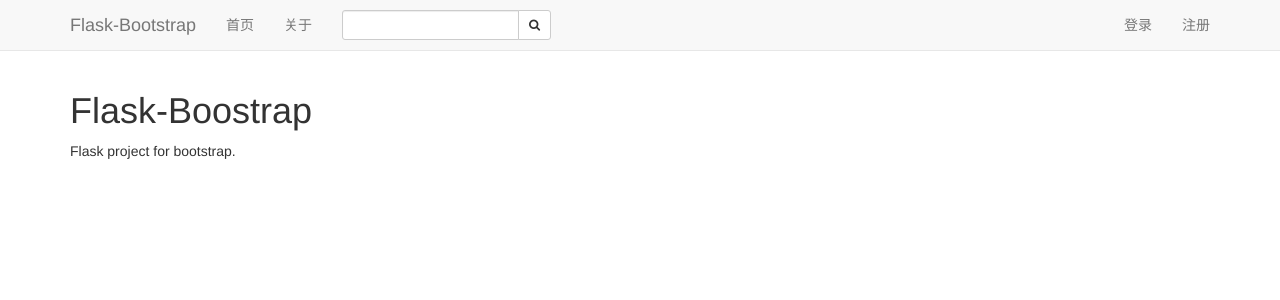
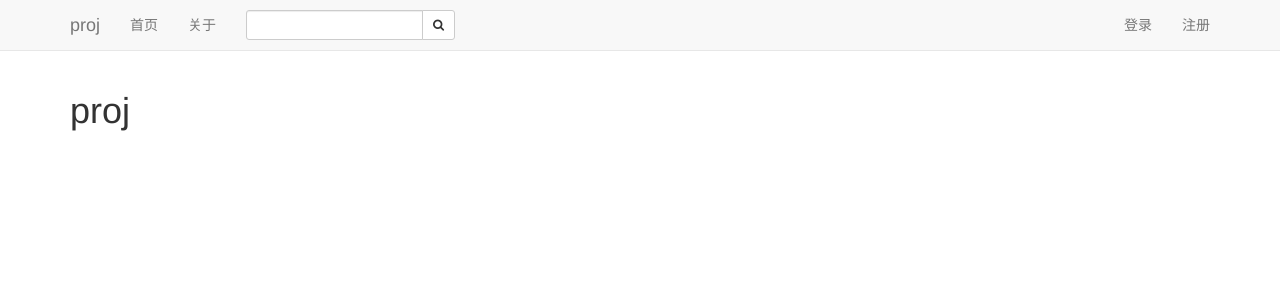
Before and after one commit to hustlzp/Flask-Boost, a Flask app: page / in a window 1280 px wide. Shown: the top 300 px of the page. Run offline with Flask 2, Linux system fonts and the light colour scheme; some libraries are stand-ins or nearby versions.

Commit message:
rename Flask-Bootstrap to proj in templates

```diff
--- a/proj/templates/layout.html
+++ b/proj/templates/layout.html
@@ -32,7 +32,7 @@
    <div class="container">
       <div class="navbar-header">
          <a class="navbar-brand" href="{{ url_for('site.index') }}">
-            Flask-Bootstrap
+            proj
          </a>
       </div>
 
--- a/proj/templates/site/about.html
+++ b/proj/templates/site/about.html
@@ -8,8 +8,6 @@
 
 {% block page_content %}
    <div class="container">
-      <h1>关于Flask-Boostrap</h1>
-
-      <p>Flask project for bootstrap.</p>
+      <h1>关于proj</h1>
    </div>
 {% endblock %}
--- a/proj/templates/site/index.html
+++ b/proj/templates/site/index.html
@@ -8,8 +8,6 @@
 
 {% block page_content %}
    <div class="container">
-      <h1>Flask-Boostrap</h1>
-
-      <p>Flask project for bootstrap.</p>
+      <h1>proj</h1>
    </div>
 {% endblock %}
```
